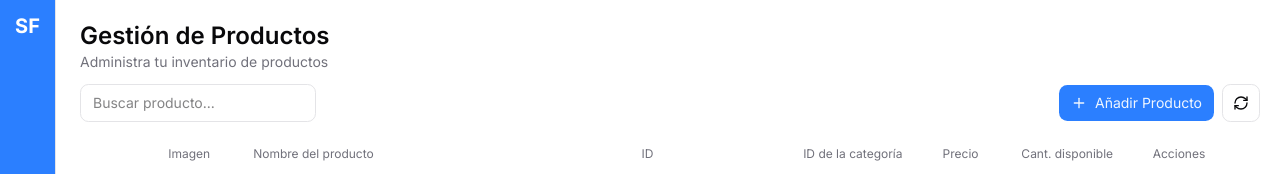
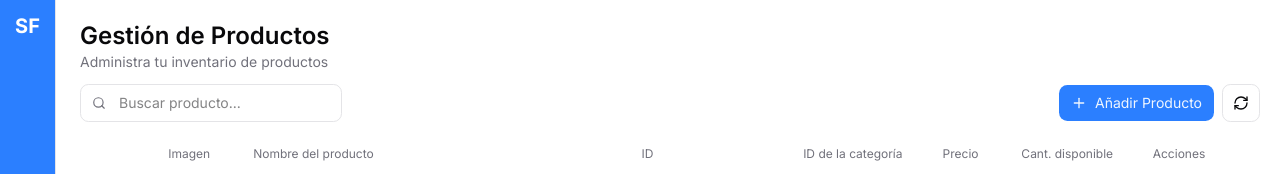
Before and after one commit to IsluCobian/mini-proyecto, a Vue app: page / in a window 1280 px wide. Shown: the top 174 px of the page. Built offline with nearby package versions, Linux system fonts and the light colour scheme.

Commit message:
feat(SearchBar): add search icon

```diff
--- a/src/components/ui/SearchBar.vue
+++ b/src/components/ui/SearchBar.vue
@@ -1,5 +1,6 @@
 <script setup>
 import { ref, watch } from "vue"
+import { Search } from "lucide-vue-next"
 
 const modelValue = defineModel() // Enables v-model usage
 
@@ -15,10 +16,15 @@ watch(input, (newVal) => {
 </script>
 
 <template>
-  <input
-    v-model="input"
-    type="text"
-    placeholder="Buscar producto..."
-    class="focus:ring-primary/40 rounded-md border px-3 py-2 text-sm focus:ring-2 focus:outline-none"
-  />
+  <div class="relative flex">
+    <Search
+      class="text-muted-foreground absolute top-1/2 left-3 size-3.5 -translate-y-1/2"
+    />
+    <input
+      v-model="input"
+      type="text"
+      placeholder="Buscar producto..."
+      class="focus:ring-primary/40 rounded-md border px-3 py-2 pl-9.5 text-sm focus:ring-2 focus:outline-none"
+    />
+  </div>
 </template>
```
